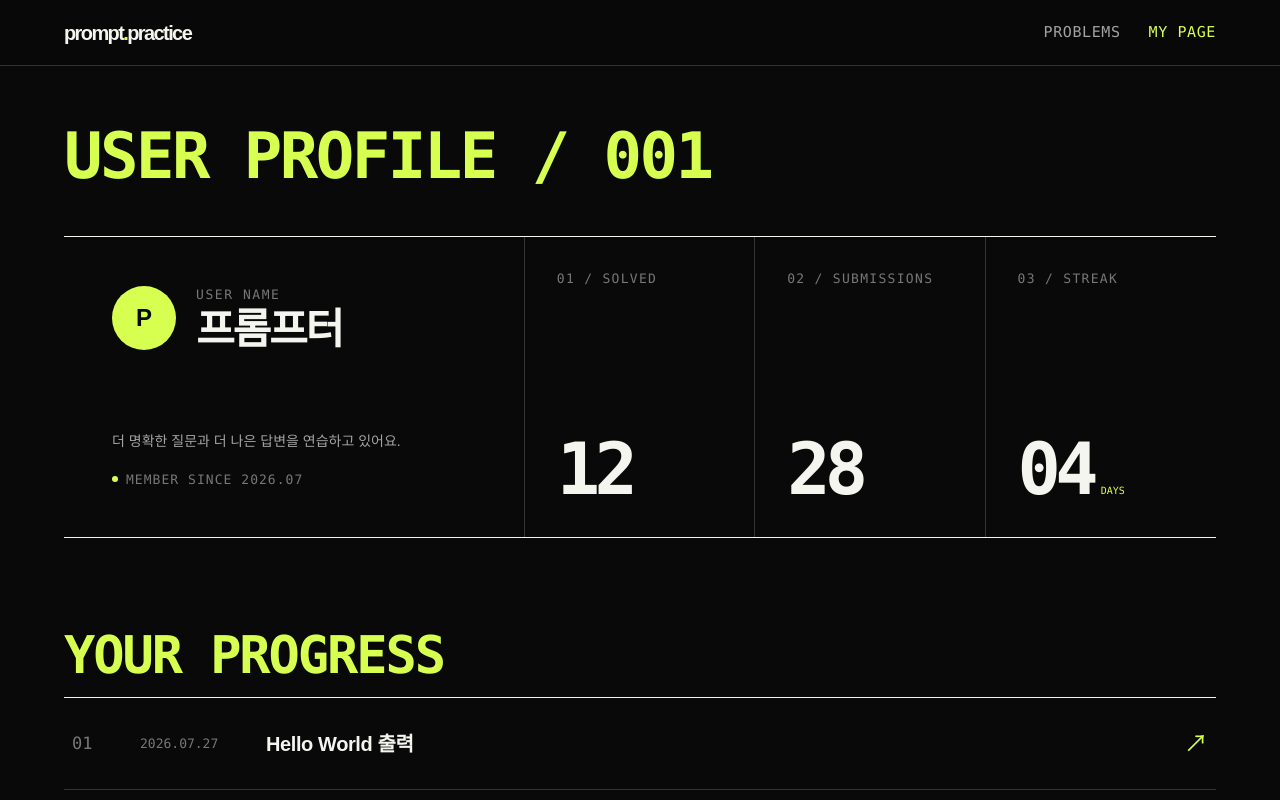
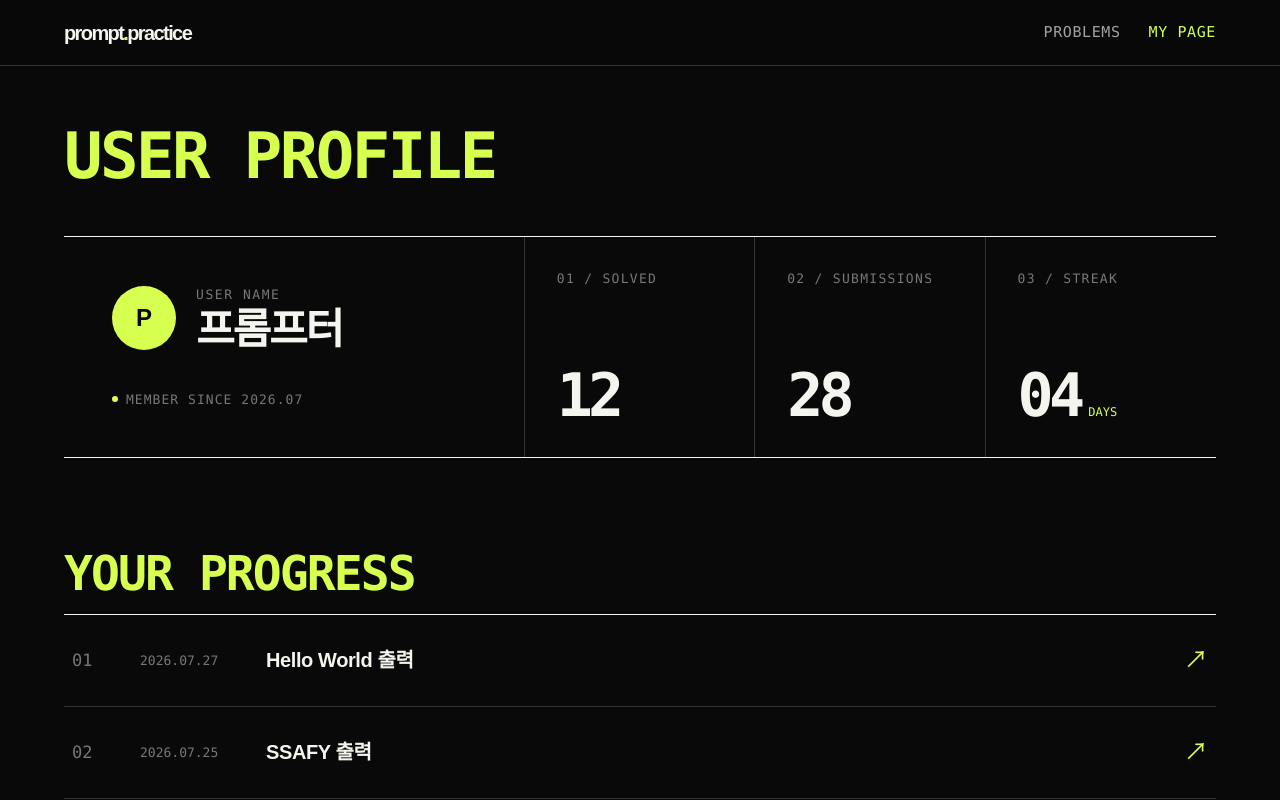
Before and after one commit to ddingorang/itsourprompt, a React (Vite) app in the folder frontend/: page /my in a window 1280 px wide. Shown: the top 800 px of the page. Built offline with nearby package versions, Linux system fonts and the light colour scheme; no server answers.

Commit message:
mypage: 학습 진행 제목 크기 조정

```diff
--- a/frontend/src/pages/MyPage.tsx
+++ b/frontend/src/pages/MyPage.tsx
@@ -48,11 +48,11 @@ export default function MyPage() {
 
       <main className="mx-auto w-[calc(100%_-_10vw)] pt-[clamp(36px,5vw,64px)] pb-24 max-[640px]:w-[calc(100%_-_40px)]">
         <div className="mb-[54px] font-mono text-[clamp(36px,6vw,64px)] leading-[0.82] font-bold tracking-[-0.04em] text-[#d6ff50]">
-          USER PROFILE / 001
+          USER PROFILE
         </div>
 
         <section className="grid grid-cols-[minmax(280px,0.8fr)_minmax(0,1.2fr)] border-y border-[#f5f5ef] max-[820px]:grid-cols-1">
-          <div className="flex min-h-[300px] flex-col justify-between border-r border-[#343434] p-[clamp(24px,4vw,48px)] max-[820px]:min-h-[260px] max-[820px]:border-r-0 max-[820px]:border-b">
+          <div className="flex min-h-[220px] flex-col justify-between border-r border-[#343434] p-[clamp(24px,4vw,48px)] max-[820px]:min-h-[200px] max-[820px]:border-r-0 max-[820px]:border-b">
             <div className="flex items-center gap-5">
               <div
                 className="grid size-16 shrink-0 place-items-center rounded-full bg-[#d6ff50] text-2xl font-black text-[#090909]"
@@ -71,9 +71,6 @@ export default function MyPage() {
             </div>
 
             <div>
-              <p className="mb-3 max-w-[420px] text-sm leading-6 text-[#a3a3a3] [word-break:keep-all]">
-                더 명확한 질문과 더 나은 답변을 연습하고 있어요.
-              </p>
               <span className="inline-flex items-center gap-2 font-mono text-[13px] tracking-[0.08em] text-[#777]">
                 <span className="size-1.5 rounded-full bg-[#d6ff50]" />
                 MEMBER SINCE 2026.07
@@ -91,11 +88,11 @@ export default function MyPage() {
                   0{index + 1} / {stat.label}
                 </span>
                 <div className="flex items-baseline gap-2">
-                  <strong className="font-mono text-[clamp(38px,6vw,72px)] leading-none tracking-[-0.08em]">
+                  <strong className="font-mono text-[clamp(32px,5vw,60px)] leading-none tracking-[-0.08em]">
                     {stat.value}
                   </strong>
                   {stat.unit && (
-                    <span className="font-mono text-[10px] text-[#d6ff50]">
+                    <span className="font-mono text-[12px] text-[#d6ff50]">
                       {stat.unit}
                     </span>
                   )}
@@ -107,7 +104,7 @@ export default function MyPage() {
 
         <section className="mt-[clamp(52px,8vw,96px)]">
           <div className="flex items-end justify-between gap-6 pb-5">
-              <div className="font-mono text-[clamp(28px,5vw,52px)] leading-[0.82] font-bold tracking-[-0.04em] text-[#d6ff50]">
+              <div className="font-mono text-[clamp(26px,4vw,48px)] leading-[0.82] font-bold tracking-[-0.04em] text-[#d6ff50]">
                 YOUR PROGRESS
               </div>
           </div>
```
